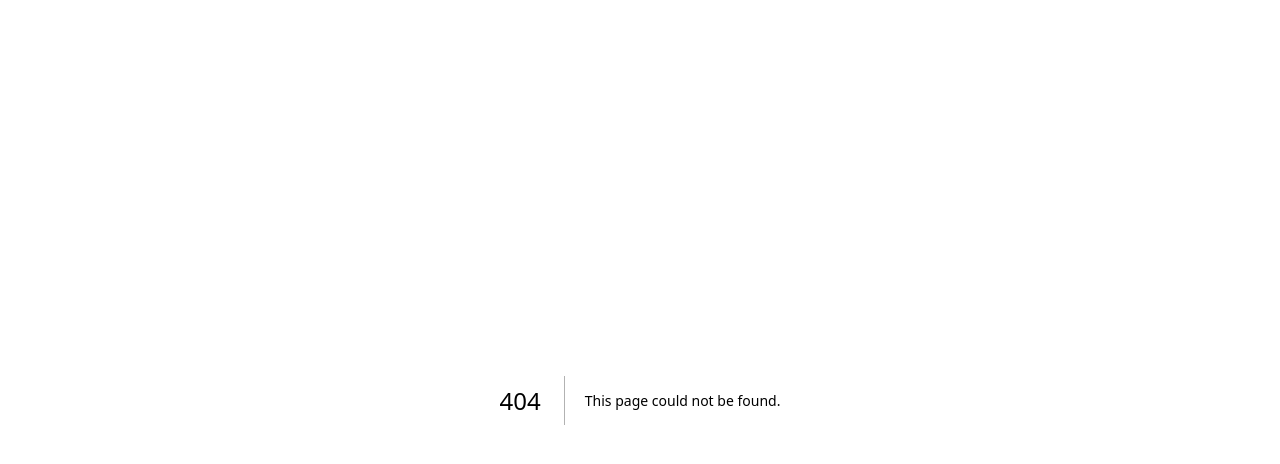
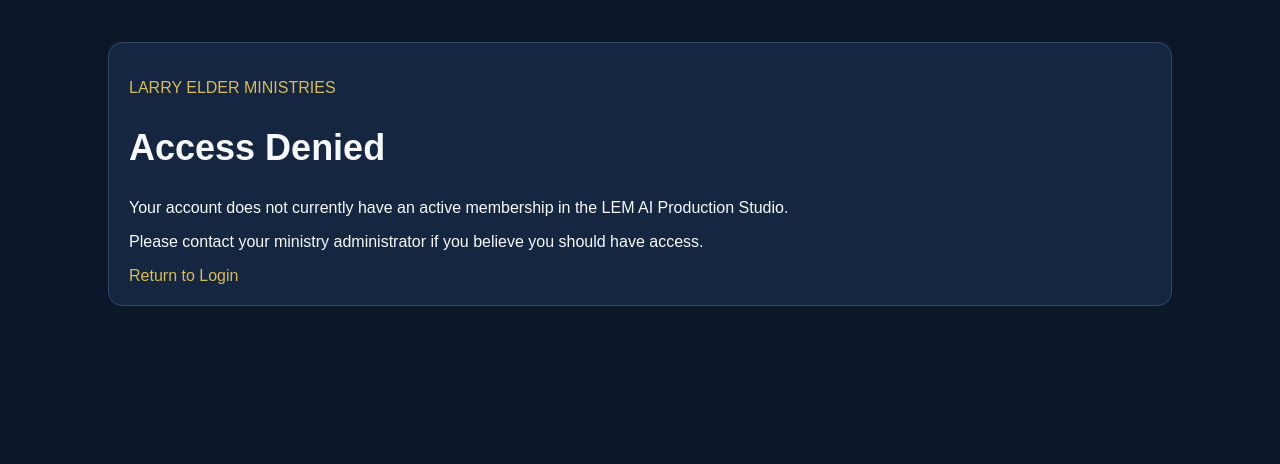
Before and after one commit to leolemteam-rgb/lem-ai-production-studio, a Next.js app: page /access-denied in a window 1280 px wide. Before the commit this address had no page. Shown: the top 464 px of the page. Built offline with nearby package versions, Linux system fonts and the light colour scheme.

Commit message:
Add access denied page

```diff
--- /dev/null
+++ b/app/access-denied/page.tsx
@@ -0,0 +1,32 @@
+
+import Link from "next/link";
+
+export default function AccessDenied() {
+  return (
+    <main className="wrap">
+      <section className="panel">
+        <p className="gold">
+          LARRY ELDER MINISTRIES
+        </p>
+
+        <h1>Access Denied</h1>
+
+        <p>
+          Your account does not currently have
+          an active membership in the
+          LEM AI Production Studio.
+        </p>
+
+        <p>
+          Please contact your ministry
+          administrator if you believe
+          you should have access.
+        </p>
+
+        <Link href="/login" className="button">
+          Return to Login
+        </Link>
+      </section>
+    </main>
+  );
+}
```
